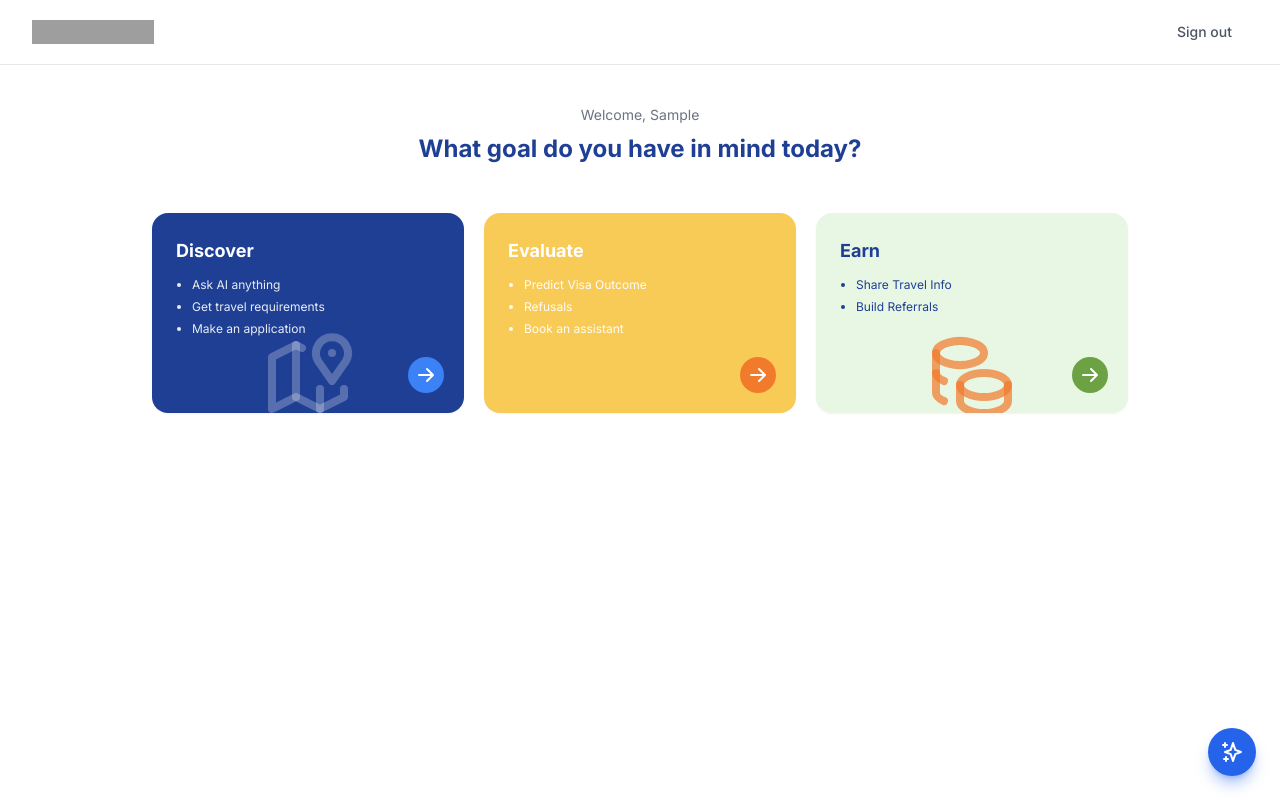
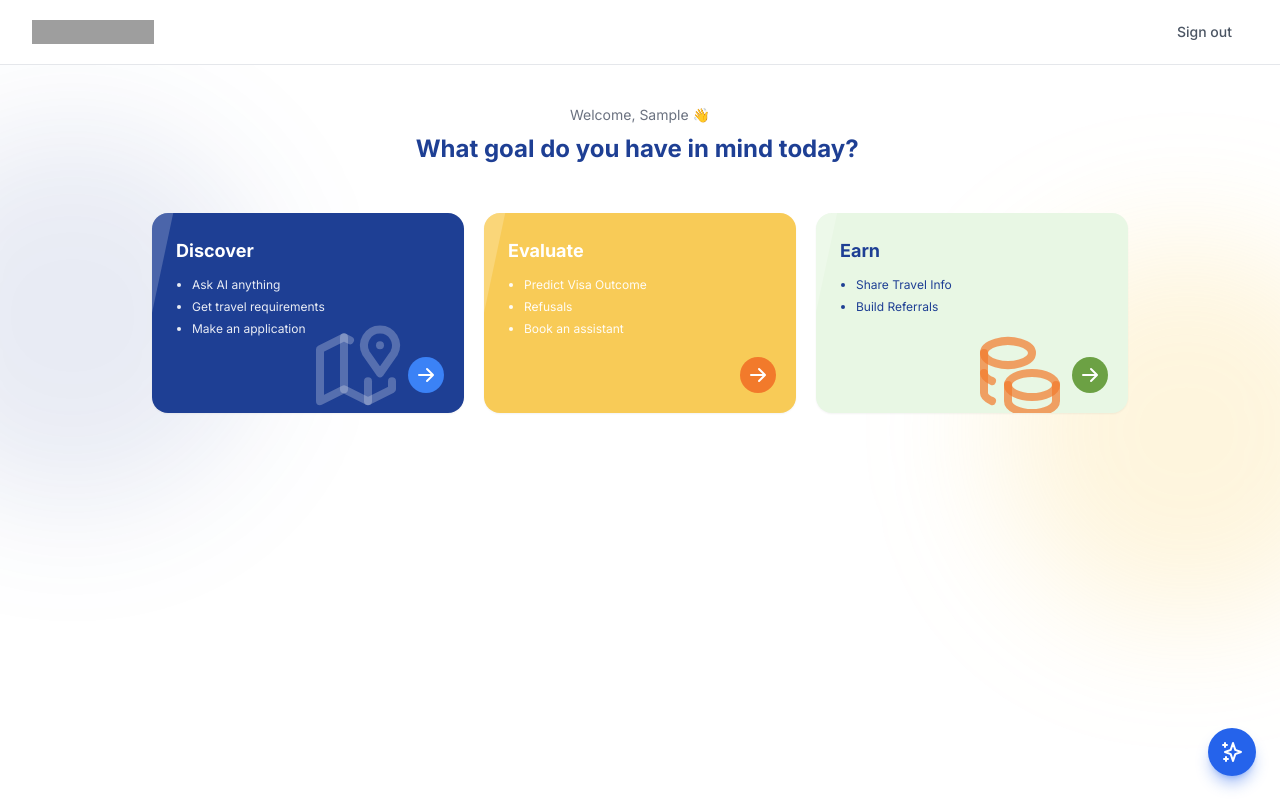
Before and after one commit to Hunchojoe19/Travelorer, a React (Vite) app: page /dashboard in a window 1280 px wide. Built offline with nearby package versions, Linux system fonts and the light colour scheme; no server answers; sample sign-in values are in the browser's storage; grey boxes are pictures that could not be loaded; the HTML template or start-up script is replaced by a standard one.

Commit message:
feat: enhance pages with Framer Motion animations and visual improvements

```diff
--- a/src/pages/Dashboard.jsx
+++ b/src/pages/Dashboard.jsx
@@ -51,12 +51,56 @@ export default function Dashboard() {
         else toast(`${goal.title} is coming soon.`);
     };
 
+    const headline = 'What goal do you have in mind today?'.split(' ');
+
     return (
-        <div className="min-h-screen bg-white">
+        <div className="relative min-h-screen overflow-hidden bg-white">
+            {/* soft drifting colour glows behind the content */}
+            <motion.div
+                aria-hidden="true"
+                className="pointer-events-none absolute -left-40 top-24 h-96 w-96 rounded-full bg-[#1E3F94]/10 blur-3xl"
+                animate={{ x: [0, 60, 0], y: [0, 40, 0] }}
+                transition={{ duration: 18, repeat: Infinity, ease: 'easeInOut' }}
+            />
+            <motion.div
+                aria-hidden="true"
+                className="pointer-events-none absolute -right-32 top-64 h-96 w-96 rounded-full bg-[#F8CB57]/20 blur-3xl"
+                animate={{ x: [0, -50, 0], y: [0, -30, 0] }}
+                transition={{ duration: 20, repeat: Infinity, ease: 'easeInOut' }}
+            />
+
             <AppHeader />
-            <main className="mx-auto max-w-5xl px-4 pb-24 pt-10 text-center sm:px-6">
-                <p className="text-sm text-gray-500">Welcome, {name}</p>
-                <h1 className="mt-2 text-xl font-bold text-[#1E3F94] sm:text-2xl">What goal do you have in mind today?</h1>
+            <main className="relative mx-auto max-w-5xl px-4 pb-24 pt-10 text-center sm:px-6">
+                <motion.p
+                    initial={{ opacity: 0, y: 8 }}
+                    animate={{ opacity: 1, y: 0 }}
+                    transition={{ delay: 0.2 }}
+                    className="text-sm text-gray-500"
+                >
+                    Welcome, {name}{' '}
+                    <motion.span
+                        className="inline-block origin-[70%_70%]"
+                        animate={{ rotate: [0, 18, -8, 18, 0] }}
+                        transition={{ delay: 0.8, duration: 1.2 }}
+                        aria-hidden="true"
+                    >
+                        👋
+                    </motion.span>
+                </motion.p>
+                <h1 className="mt-2 text-xl font-bold text-[#1E3F94] sm:text-2xl" aria-label={headline.join(' ')}>
+                    {headline.map((word, i) => (
+                        <motion.span
+                            key={i}
+                            aria-hidden="true"
+                            className="inline-block"
+                            initial={{ opacity: 0, y: 14, filter: 'blur(4px)' }}
+                            animate={{ opacity: 1, y: 0, filter: 'blur(0px)' }}
+                            transition={{ delay: 0.3 + i * 0.06, duration: 0.4 }}
+                        >
+                            {word}&nbsp;
+                        </motion.span>
+                    ))}
+                </h1>
 
                 <div className="mt-12 grid grid-cols-1 gap-5 sm:grid-cols-3">
                     {GOALS.map((goal, index) => (
@@ -64,12 +108,20 @@ export default function Dashboard() {
                             key={goal.id}
                             type="button"
                             onClick={() => openGoal(goal)}
-                            initial={{ opacity: 0, y: 20 }}
-                            animate={{ opacity: 1, y: 0 }}
-                            transition={{ delay: 0.1 * index, duration: 0.4 }}
-                            whileHover={{ y: -4 }}
-                            className={`relative flex h-[200px] flex-col overflow-hidden rounded-2xl p-6 text-left shadow-sm ${goal.card}`}
+                            initial={{ opacity: 0, y: 40, scale: 0.94 }}
+                            animate={{ opacity: 1, y: 0, scale: 1 }}
+                            transition={{ delay: 0.6 + 0.12 * index, type: 'spring', stiffness: 180, damping: 18 }}
+                            whileHover="hover"
+                            whileTap={{ scale: 0.98 }}
+                            variants={{ hover: { y: -8, boxShadow: '0 20px 40px -12px rgba(15, 23, 42, 0.25)' } }}
+                            className={`group relative flex h-[200px] flex-col overflow-hidden rounded-2xl p-6 text-left shadow-sm ${goal.card}`}
                         >
+                            {/* light sweep on hover */}
+                            <motion.span
+                                aria-hidden="true"
+                                className="pointer-events-none absolute inset-y-0 -left-1/2 w-1/2 -skew-x-12 bg-white/20"
+                                variants={{ hover: { left: '130%', transition: { duration: 0.7, ease: 'easeInOut' } } }}
+                            />
                             <span className="text-lg font-bold">{goal.title}</span>
                             <ul className={`mt-3 list-disc space-y-1.5 pl-4 text-xs ${goal.bullet}`}>
                                 {goal.items.map((item) => (
@@ -77,17 +129,23 @@ export default function Dashboard() {
                                 ))}
                             </ul>
                             {goal.Illustration && (
-                                <goal.Illustration
+                                <motion.span
                                     aria-hidden="true"
-                                    className={`pointer-events-none absolute -bottom-3 left-1/2 h-24 w-24 -translate-x-1/2 ${goal.illustrationClass}`}
-                                />
+                                    className="pointer-events-none absolute -bottom-3 left-1/2 -translate-x-1/2"
+                                    animate={{ y: [0, -8, 0] }}
+                                    transition={{ duration: 3.5 + index, repeat: Infinity, ease: 'easeInOut' }}
+                                >
+                                    <goal.Illustration className={`h-24 w-24 ${goal.illustrationClass}`} />
+                                </motion.span>
                             )}
-                            <span
+                            <motion.span
                                 className={`absolute bottom-5 right-5 flex h-9 w-9 items-center justify-center rounded-full ${goal.arrow}`}
                                 aria-hidden="true"
+                                variants={{ hover: { x: 4, scale: 1.12 } }}
+                                transition={{ type: 'spring', stiffness: 400, damping: 15 }}
                             >
                                 <HiArrowRight className="h-5 w-5" />
-                            </span>
+                            </motion.span>
                         </motion.button>
                     ))}
                 </div>
```
